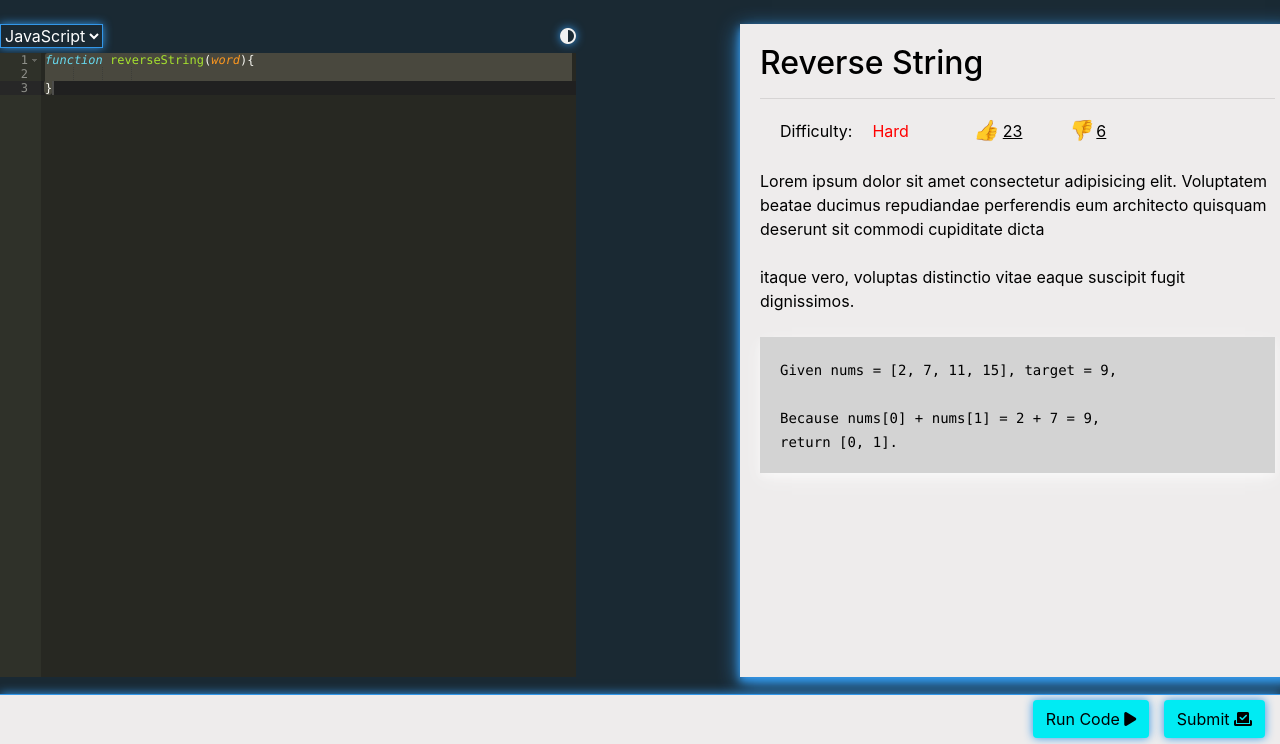
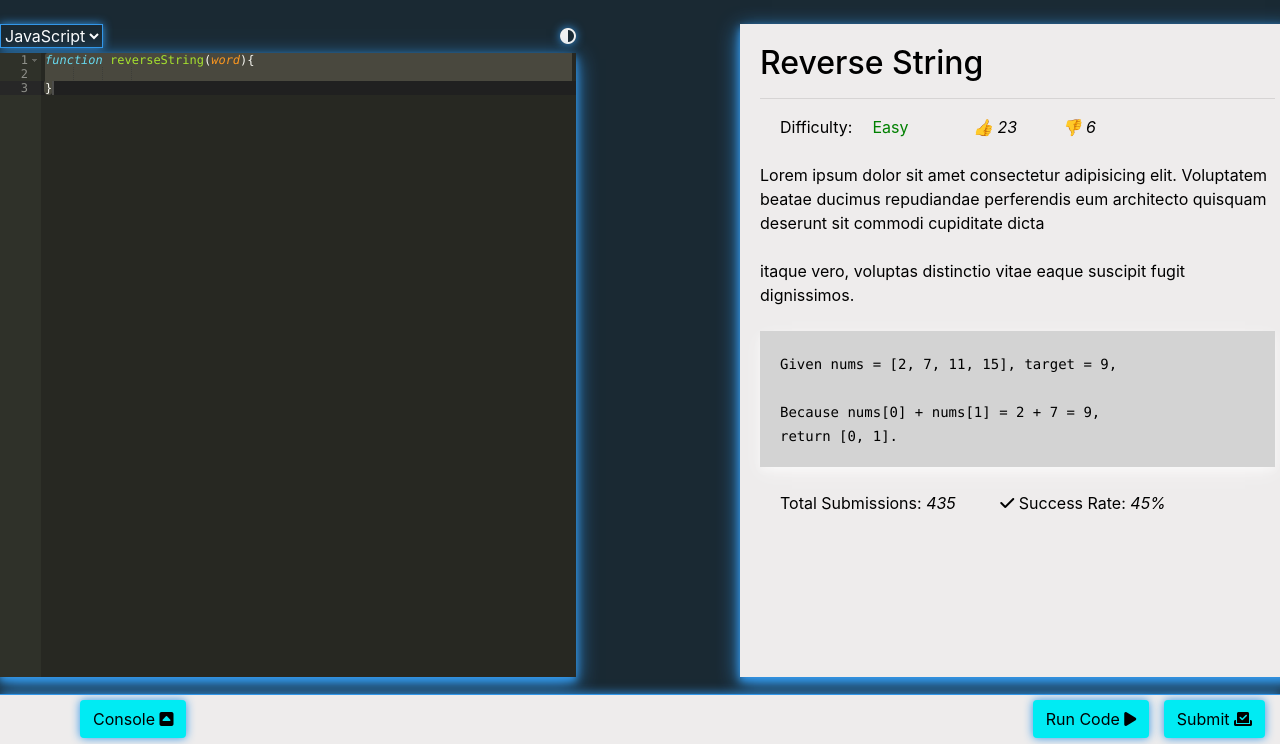
Before and after one commit to University-Code/uni-code, a Django app: page /problems/playground/ in a window 1280 px wide. Shown: the part 56-800 px from the top of the page. Run offline with Django 3.2, Linux system fonts and the light colour scheme; some libraries are stand-ins or nearby versions.

Commit message:
Finished UI for Version 1

```diff
--- a/unicode/problems/static/problems/style.css
+++ b/unicode/problems/static/problems/style.css
@@ -1,6 +1,14 @@
 /* Google fonts */
 @import url('https://fonts.googleapis.com/css?family=Big+Shoulders+Display|Roboto+Condensed&display=swap');
-
+/* #left-side-bar{
+	position:fixed;
+	left:0px;
+	right:94.5vw;
+	top:0px;
+	bottom:0px;
+	background-color:rgb(238, 236, 236);
+	z-index: 1000;
+} */
 
 body {
 	background: #1a2933;
@@ -25,7 +33,22 @@ footer {
 	margin-bottom: 0px;
 	color:rgb(221, 221, 221);
 	border-color: #3397e9;
-    box-shadow: 0 0 10px #3397e9;
+	box-shadow: 0 0 10px #3397e9;
+	z-index: 1001;
+}
+
+#console{
+	position:fixed;
+	bottom:0px;
+	left:5.6vw;
+	right:49.5vw;
+	height: 300px;
+	color:black;
+	background-color:rgb(238, 236, 236);
+	border-color: #3397e9;
+	box-shadow: 0 0 10px #3397e9;
+	z-index:1000;
+	border-radius:5px;
 }
 
   /* div{
@@ -117,16 +140,17 @@ li{
 
 
 .user-menu{
-	z-index:1000000;
-	position: relative;
-	left:-5%;
-	float:right;
+	z-index:10000;
+	position: absolute;
+	right:5%;
+	/* float:right; */
 	box-shadow: 0 4px 8px 0 rgba(255, 255, 255, 0.514), 0 6px 20px 0 rgba(255, 255, 255, 0.514);
 	background-color: ghostwhite;
 	width:300px;
 	height: 405px;
 	border-radius: 10px;
 	display: none;
+	color:black;
 
 }
 
@@ -206,6 +230,9 @@ transition: ease-in .4s;
 	position: relative;
 	width:45vw;
 	height: 78vh;
+	border-color: #3397e9;
+	box-shadow: 0 4px 8px 0 #3397e9, 0 6px 20px 0 #3397e9;
+
 }
 
 #editor-container{
@@ -277,7 +304,6 @@ transition: ease-in .4s;
 footer button{
 	position:relative;
 	top:5px;
-	left:-10px;
 	background: #00ebf3;
 	color:rgb(0, 0, 0);
 	border-style:none;
@@ -291,6 +317,8 @@ footer .submission-bar{
 
 footer .submission-bar button{
 	margin:0 5px;
+	left:-10px;
+
 }
 
 
@@ -304,12 +332,12 @@ footer .submission-bar button{
 	width:2000px;
 }
 
-#description-container .attributes span{
+#description-container  span{
 	margin:0 20px;
 }
 
-/* Like  & Dislike */
-.attributes i{
+	/* Like  & Dislike */
+.description-container i{
 	font-size:20px;
 	font-family: 'Roboto', sans-serif;
 
@@ -327,3 +355,95 @@ footer .submission-bar button{
 code{
 	color:rgb(0, 26, 255);
 }
+
+
+
+
+/*Console */
+#console .tabs{
+	width:100%;
+	height: 50px;
+	color:white;
+
+}
+
+.open-console{
+	position:relative;
+	left:80px;
+}
+
+
+.project-tab #tabs{
+    background: #007b5e;
+    color: #eee;
+}
+.project-tab #tabs h6.section-title{
+    color: #eee;
+}
+#console .nav-item{
+	color:rgb(4, 199, 233);
+	/* width:100px !important; */
+}
+.project-tab #tabs .nav-tabs .nav-item.show .nav-link, .nav-tabs .nav-link.active {
+    color: #aa00cc;
+    background-color:rgb(41, 40, 40);
+    border-color: transparent transparent #f3f3f3;
+    border-bottom: 3px solid !important;
+    font-size: 16px;
+    font-weight: bold;
+}
+
+
+.project-tab .nav-link {
+    border: 1px solid transparent;
+    color: #000000;
+    font-size: 16px;
+    font-weight: 600;
+}
+.project-tab .nav-link:hover {
+    border: none;
+}
+.project-tab thead{
+    background: #f3f3f3;
+    color: #333;
+}
+.project-tab a{
+    text-decoration: none;
+    color: #333;
+    font-weight: 600;
+}
+
+.project-tab .tab-pane, th{
+	background-color:white;
+}
+
+.project-tab .tab-pane{
+	color:black;
+	position:relative;
+	height:300px;
+	padding:30px 10px 30px 10px;
+	overflow-y:auto;
+
+}
+.project-tab .output{
+	position:relative;
+	padding:10px;
+	border-style:solid;
+	border-width:2px;
+	border-color:grey;
+	height:140px;
+	text-align: left;
+
+}
+
+.project-tab code{
+	color:rgb(130, 9, 167);
+}
+
+.fa-check{
+	color:rgb(11, 161, 11);
+}
+
+.fa-times{
+	color:rgb(209, 9, 9);
+}
--- a/unicode/problems/templates/problems/base.html
+++ b/unicode/problems/templates/problems/base.html
@@ -117,8 +117,8 @@
     <script src="https://maxcdn.bootstrapcdn.com/bootstrap/4.0.0/js/bootstrap.min.js" integrity="sha384-JZR6Spejh4U02d8jOt6vLEHfe/JQGiRRSQQxSfFWpi1MquVdAyjUar5+76PVCmYl" crossorigin="anonymous"></script>
     <script src="https://cdnjs.cloudflare.com/ajax/libs/ace/1.2.6/ace.js" type="text/javascript" charset="utf-8"></script>
     <script src="https://cdnjs.cloudflare.com/ajax/libs/select2/4.0.10/js/select2.min.js"></script>
-
-
+    <script src='https://cdnjs.cloudflare.com/ajax/libs/jquery-resize/1.1/jquery.ba-resize.js'></script>
+    <script src></script>
 
 
     <script src="{% static 'problems/myscripts.js' %}"></script>
--- a/unicode/problems/templates/problems/playground.html
+++ b/unicode/problems/templates/problems/playground.html
@@ -83,9 +83,9 @@
                 <hr>
 
                 <div class='attributes'>
-                    <span> Difficulty:<span class='difficulty'>Hard</span></span>
-                    <span><i>&#128077;</i> <u>23</u></span>
-                    <span><i>&#128078;</i> <u>6</u></span>
+                    <span> Difficulty:<span class='difficulty'>Easy</span></span>
+                    <span><i>&#128077; 23</i></span>
+                    <span><i>&#128078; 6</i></span>
                 </div>
                 <br>
 
@@ -111,16 +111,73 @@
                         return [0, 1].
                     </code>
                 </div>
+                <br>
+                <div>
+                    <span> Total Submissions: <i>435</i>  </span>
+                    <span><i class="fas fa-check"></i> Success Rate: <i>45%</i> </span>
+                </div>
             </div>
 
         </div>
     </div>
+<!-- <div id='left-side-bar'>
+sd
+</div> -->
+<!--Console-->
+<div id='console' class='collapse' >
+    <div class='tabs project-tab'>
+        <nav>
+            <div class="nav nav-tabs nav-fill" id="nav-tab" role="tablist">
+                <a class="nav-item nav-link active" id="nav-home-tab" data-toggle="tab" href="#nav-home" role="tab" aria-controls="nav-home" aria-selected="true">Output</a>
+                <a class="nav-item nav-link" id="nav-profile-tab" data-toggle="tab" href="#nav-profile" role="tab" aria-controls="nav-profile" aria-selected="false">Test Cases</a>
+            </div>
+        </nav>
+        <div class="tab-content" id="nav-tabContent">
 
+            <div class="tab-pane fade show active" id="nav-home" role="tabpanel" aria-labelledby="nav-home-tab">
+                <div class='output'>
+                    <code >warning: division by zero [-Wdiv-by-zero]div = 0 </code>
+                    <br>
+                    <code>hello</code>
+                </div>
+            </div>
+
+            <div class="tab-pane fade" id="nav-profile" role="tabpanel" aria-labelledby="nav-profile-tab">
+                <div class='test-cases'>
+                    <div>
+                        <code>[9,3,4,2,1]</code><span class='status'> <i class="fas fa-check"></i></span><hr>
+                    </div>
+                    <div>
+                        <code>[0,3,6,2,1]</code><span class='status'> <i class="fas fa-check"></i></span><hr>
+                    </div>
+                    <div>
+                        <code>[1,3,4,2,3]</code><span class='status'> <i class="fas fa-times"></i></span><hr>
+                    </div>
+                    <div>
+                        <code>[98,3,44,2,1]</code><span class='status'> <i class='fas fa-check'></i></span><hr>
+                    </div>
+                    <div>
+                        <code>[80,3,43,21,1]</code><span class='status'> <i class="fas fa-times"></i></span><hr>
+                    </div>
+
+
+                </div>
+            </div>
+
+        </div>
+    </div>
+</div>
+
+<!--Footer-->
 <footer>
     <div class='submission-bar'>
         <button class="btn run">Run Code <i class="fas fa-play"></i></button>
         <button class="btn submit">Submit <i class="fas fa-vote-yea"></i></button>
     </div>
+
+    <div>
+        <button class='btn open-console' data-target="#console" data-toggle="collapse">Console <i class="fas fa-caret-square-up"></i></button>
+    </div>
 </footer>
 
 
```
Also changed, not shown: unicode/problems/static/problems/myscripts.js (line endings or trailing spaces).
